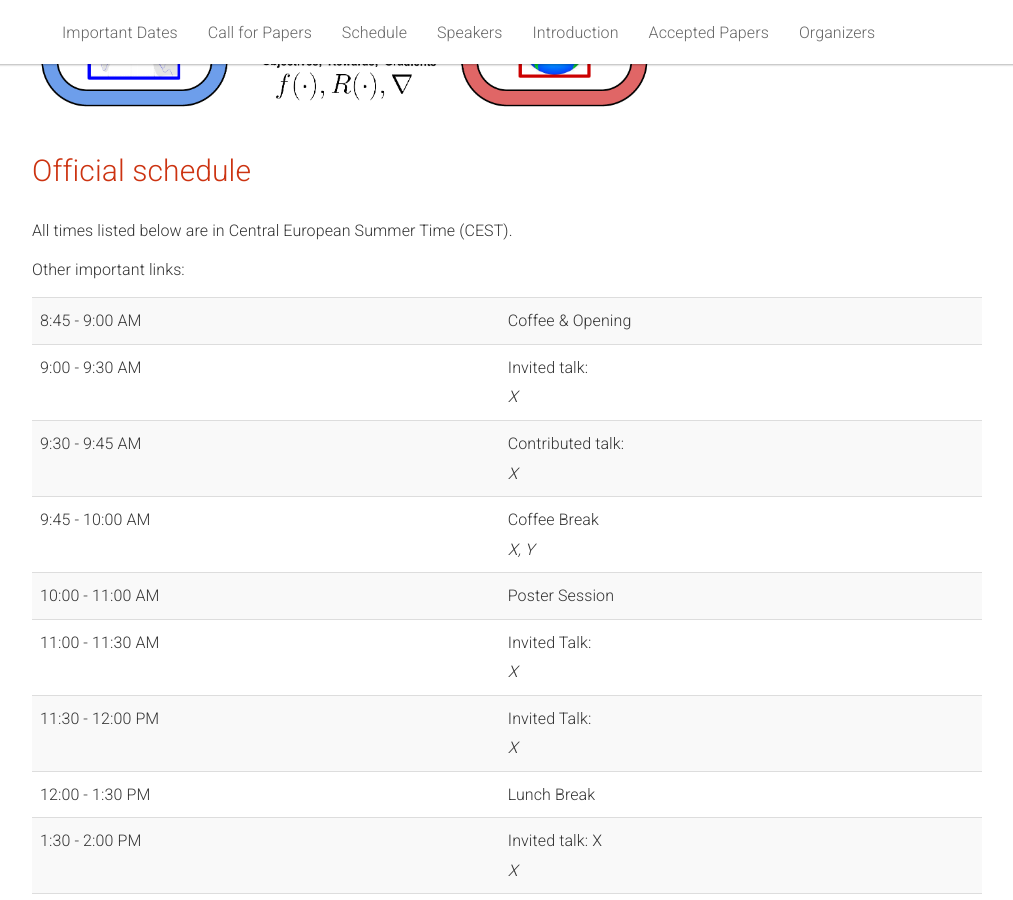
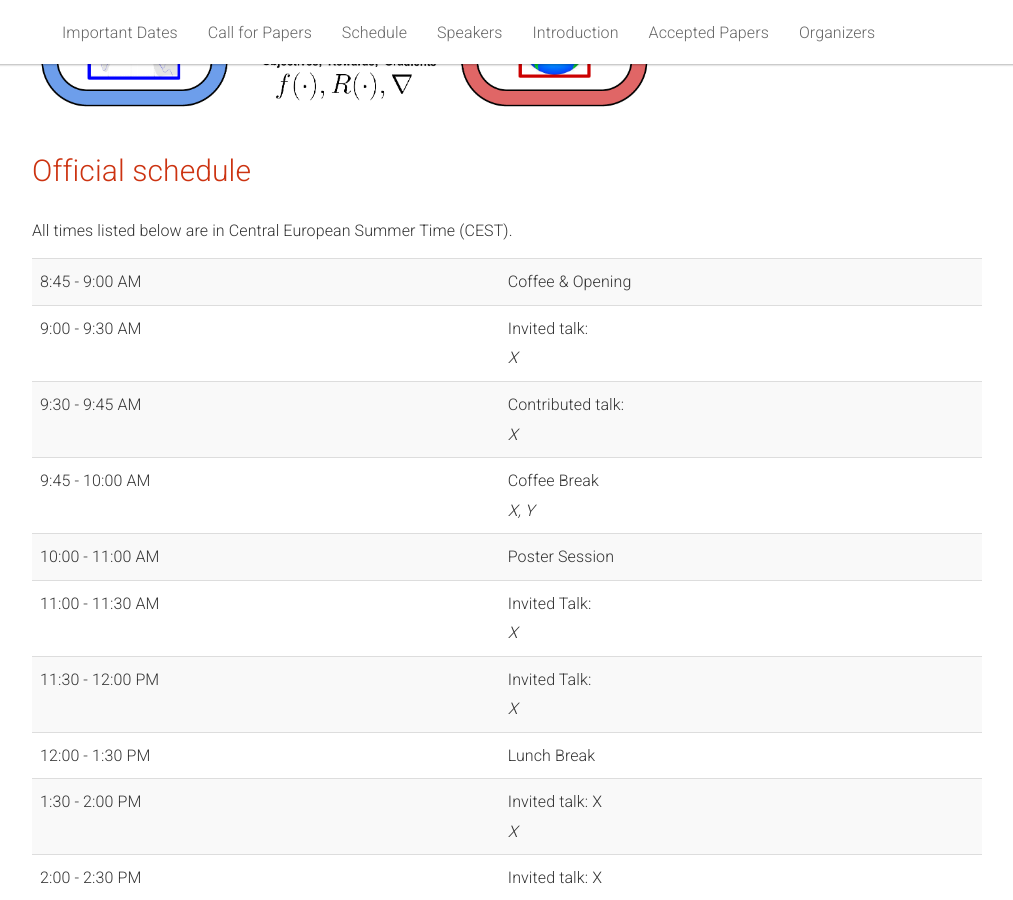
Before and after one commit to autorlworkshop/autorlworkshop.github.io, a Jekyll site: the page built from _pages/home.md, in a window 1280 px wide and 900 px high, scrolled down 1240 px. Shown: the whole window, without its empty margins (133-1146 px from the left). Built offline with Jekyll 4.4.1, drawn with Linux system fonts in a browser that asks for light colours.

Commit message:
Small changes

```diff
--- a/_pages/home.md
+++ b/_pages/home.md
@@ -67,7 +67,7 @@ acknowledgements: ""
     <h2>Official schedule</h2>
     <br/>
     <p> All times listed below are in Central European Summer Time (CEST).  </p>
-    <p>Other important links:</p>
+<!--     <p>Other important links:</p> -->
      <ul>
 <!--               <li><b>GatherTown</b>: <a href="https:/icml.cc">Link</a></li> -->
 <!--               <li><b>Zoom</b>: <a href="https://icml.cc/">Link TBA</a></li> -->
```
